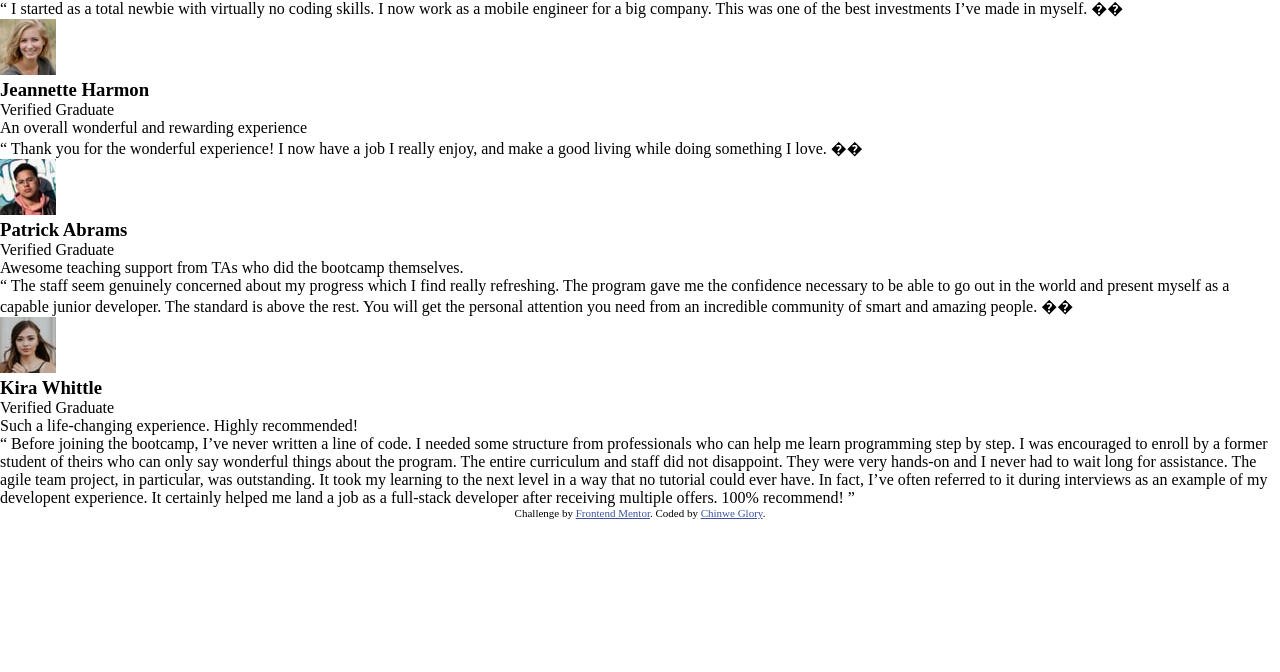
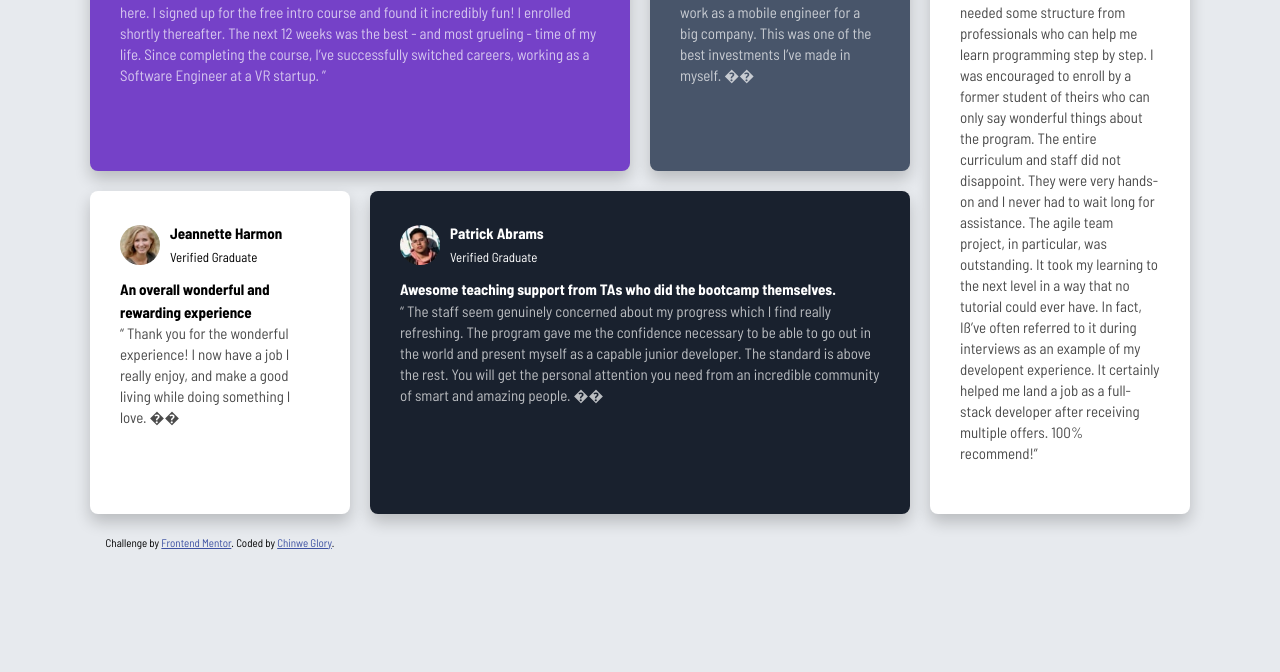
Before and after one commit to ChinweGlory/testimonials-grid, a plain HTML site: page index.html in a window 1280 px wide. Shown: the part 293-965 px from the top of the page. Before the commit the page ends 812 px from the top, so only its background shows below. Drawn offline with Linux system fonts and the light colour scheme.

Commit message:
style the html

```diff
--- a/index.html
+++ b/index.html
@@ -2,14 +2,11 @@
 <html lang="en">
 <head>
   <meta charset="UTF-8">
-  <meta name="viewport" content="width=device-width, initial-scale=1.0"> <!-- displays site properly based on user's device -->
-
+  <meta name="viewport" content="width=device-width, initial-scale=1.0">
+  <!-- displays site properly based on user's device -->
   <link rel="icon" type="image/png" sizes="32x32" href="./images/favicon-32x32.png">
   <link rel="stylesheet" href="style.css">
-
   <title>Frontend Mentor | [Challenge Name Here]</title>
-
-
 </head>
 <body>
   <div class="testimonial">
@@ -22,15 +19,14 @@
         </div>
       </header>
       <div class="card-content">
-      <p>I received a job offer mid-course, and the subjects I learned were current, if not more so, in the company I joined. I honestly feel I got every penny’s worth.</p>
+        <p>I received a job offer mid-course, and the subjects I learned were current, if not more so, in the company I
+          joined. I honestly feel I got every penny’s worth.</p>
         <p class="card-quote">
           “ I was an EMT for many years before I joined the bootcamp. I’ve been looking to make a
           transition and have heard some people who had an amazing experience here. I signed up
           for the free intro course and found it incredibly fun! I enrolled shortly thereafter.
           The next 12 weeks was the best - and most grueling - time of my life. Since completing
           the course, I’ve successfully switched careers, working as a Software Engineer at a VR startup. ”
-
-
         </p>
       </div>
     </div>
@@ -50,7 +46,6 @@
         </p>
       </div>
     </div>
-
     <div class="card ">
       <header class="card-header">
         <img src="./images/image-jeanette.jpg" alt="jeannette image">
@@ -64,12 +59,9 @@
         <p class="card-quote">
           “ Thank you for the wonderful experience! I now have a job I really enjoy, and make a good living
           while doing something I love. ��
-
-
         </p>
       </div>
     </div>
-
     <div class="card-blue card ">
       <header class="card-header">
         <img src="./images/image-patrick.jpg" alt="patrick image">
@@ -85,13 +77,11 @@
           gave me the confidence necessary to be able to go out in the world and present myself as a capable
           junior developer. The standard is above the rest. You will get the personal attention you need from
           an incredible community of smart and amazing people. ��
-
-
         </p>
       </div>
     </div>
     <div class="card">
-    <header>
+      <header class="card-header">
         <img src="./images/image-kira.jpg" alt="Kira Whittle">
         <div>
           <h3>Kira Whittle</h3>
@@ -106,23 +96,16 @@
           student of theirs who can only say wonderful things about the program. The entire curriculum and staff
           did not disappoint. They were very hands-on and I never had to wait long for assistance. The agile team
           project, in particular, was outstanding. It took my learning to the next level in a way that no tutorial
-  could ever have. In fact, I’ve often referred to it during interviews as an example of my developent
+          could ever have. In fact, Iß’ve often referred to it during interviews as an example of my developent
           experience. It certainly helped me land a job as a full-stack developer after receiving multiple offers.
-  100% recommend! ”
-
-
-      </p>
-
-
+          100% recommend!”</p>
       </div>
-
-
-
     </div>
-
     <div class="attribution">
       Challenge by <a href="https://www.frontendmentor.io?ref=challenge" target="_blank">Frontend Mentor</a>.
       Coded by <a href="#">Chinwe Glory</a>.
     </div>
+
 </body>
+
 </html>
--- a/style.css
+++ b/style.css
@@ -1,4 +1,4 @@
-@import url('https://fonts.googleapis.com/css2?family=Barlow+Semi+Condensed:wght@200;300;400;700&display=swap');
+@import url("https://fonts.googleapis.com/css2?family=Barlow+Semi+Condensed:wght@200;300;400;700&display=swap");
 * {
   padding: 0;
   margin: 0;
@@ -21,6 +21,86 @@
   --black: hsl(0, 0%, 7%);
 }
 
+body {
+  font-family: "Barlow Semi Condensed", sans-serif;
+  background-color: var(--grey-100);
+  font-size: 13px;
+  line-height: 1.7;
+  min-height: 100vh;
+  display: flex;
+  flex-direction: column;
+  justify-content: center;
+  align-items: center;
+  padding: 20px;
+}
+
+.testimonial {
+  max-width: 375px;
+  width: 100%;
+  grid-template-columns: 1fr;
+  gap: 20px;
+  display: grid;
+}
+
+.card {
+  border-radius: 8px;
+  background-color: var(--white);
+  padding: 30px;
+  box-shadow: 0px 8px 16px 0px rgba(0, 0, 0, 0.2);
+}
+
+.card-header {
+  display: flex;
+  align-items: center;
+  margin-bottom: 10px;
+}
+
+.card-header h3 {
+  font-size: 15px;
+}
+
+.card-header p {
+  opacity: 50%;
+}
+
+.card img {
+  border-radius: 50%;
+  margin-right: 10px;
+  width: 40px;
+  height: 40px;
+}
+
+.card-content {
+  font-size: 15px;
+  font-weight: 600;
+  line-height: 1.5;
+  margin-bottom: 20px;
+}
+
+.card-quote {
+  font-size: 15px;
+  font-weight: 500;
+  line-height: 1.4;
+  opacity: 70%;
+}
+
+.card-purple {
+  background-color: var(--purple-500);
+  color: var(--white);
+  background-image: url(./images/bg-pattern-quotation.svg);
+  background-repeat: no-repeat;
+  background-position: top 10px right 20px;
+}
+
+.card-grey {
+  background-color: var(--grey-500);
+  color: var(--white);
+}
+
+.card-blue {
+  background-color: var(--dark-blue);
+  color: var(--white);
+}
 
 .attribution {
   font-size: 11px;
@@ -29,3 +109,24 @@
 .attribution a {
   color: hsl(228, 45%, 44%);
 }
+
+@media (min-width: 1024px) {
+  .testimonial {
+    max-width: 1100px;
+    margin: 100px auto;
+    grid-template-columns: repeat(4, 1fr);
+  }
+  .card:nth-of-type(1) {
+    grid-column: 1 / 3;
+  }
+
+  .card:nth-of-type(4) {
+    grid-column: 2 / 4;
+    grid-row: 2;
+  }
+
+  .card:nth-of-type(5) {
+    grid-column: 4;
+    grid-row: 1 / 3;
+  }
+}
```
Lines whose indentation alone changed are shown as unchanged.
